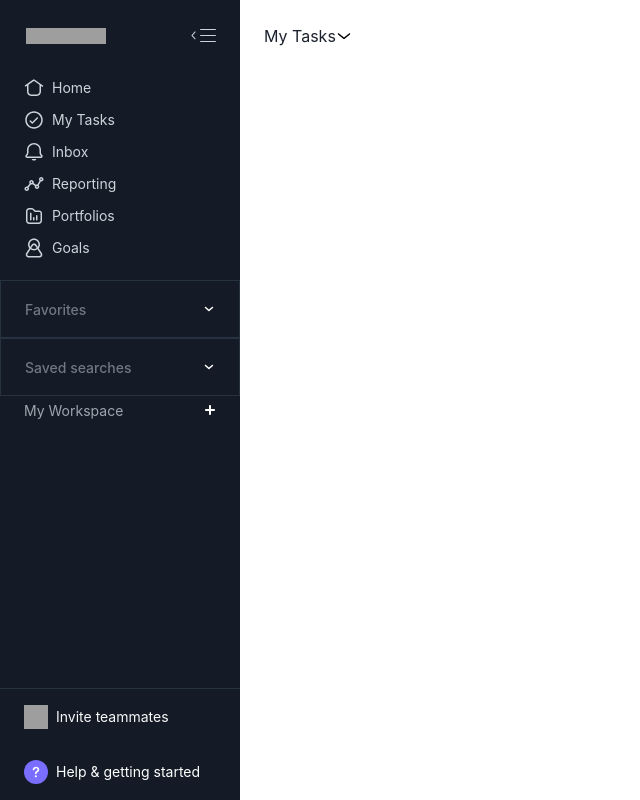
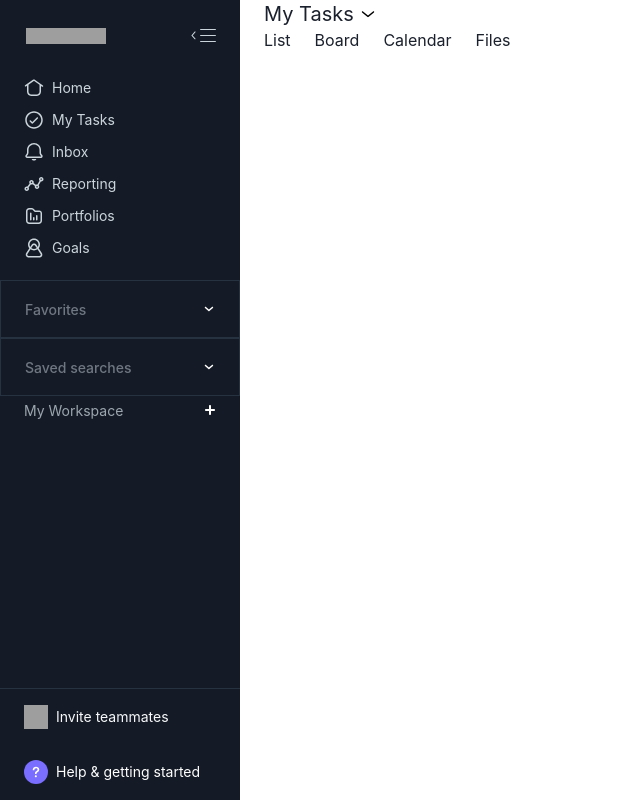
Before and after one commit to ShadmanShakib/ShakibDash1, a React (Create React App) app: page /mytask in a window 1280 px wide. Shown: the whole page, without its empty margins (0-640 px from the left). Built offline with nearby package versions, Linux system fonts and the light colour scheme; grey boxes are pictures that could not be loaded.

Commit message:
TaskTopbar

```diff
--- a/src/components/Mytask/MyTaskTopbar.tsx
+++ b/src/components/Mytask/MyTaskTopbar.tsx
@@ -13,9 +13,12 @@ function Topbar() {
       flexShrink={0}
       zIndex={200}
     >
-      <Box display="inline-flex">
-        <Box display="flex" minH="72px" maxW="100%" alignItems="center">
-          <h1>My&nbsp;Tasks</h1>
+      <Box display="flex">
+        <Box display="flex" flexDir="column" minH="72px" maxW="100%">
+          <Box display="flex" alignItems="center">
+            <Box fontSize="20px" mr="6px" lineHeight="28px">
+              My&nbsp;Tasks
+            </Box>
             <Box
               role="button"
               aria-label="Show options"
@@ -31,7 +34,15 @@ function Topbar() {
                 <path d="M16,22.5c-0.3,0-0.7-0.1-0.9-0.3l-11-9c-0.6-0.5-0.7-1.5-0.2-2.1s1.5-0.7,2.1-0.2l10,8.2l10-8.2c0.6-0.5,1.6-0.4,2.1,0.2c0.5,0.6,0.4,1.6-0.2,2.1l-11,9C16.7,22.4,16.3,22.5,16,22.5z"></path>
               </svg>
             </Box>
-          <Box></Box>
+          </Box>
+          <Box>
+            <Box display="flex">
+              <Box display="">List</Box>
+              <Box ml="24px">Board</Box>
+              <Box ml="24px">Calendar</Box>
+              <Box ml="24px">Files</Box>
+            </Box>
+          </Box>
         </Box>
       </Box>
     </Box>
```
Lines whose indentation alone changed are shown as unchanged.
